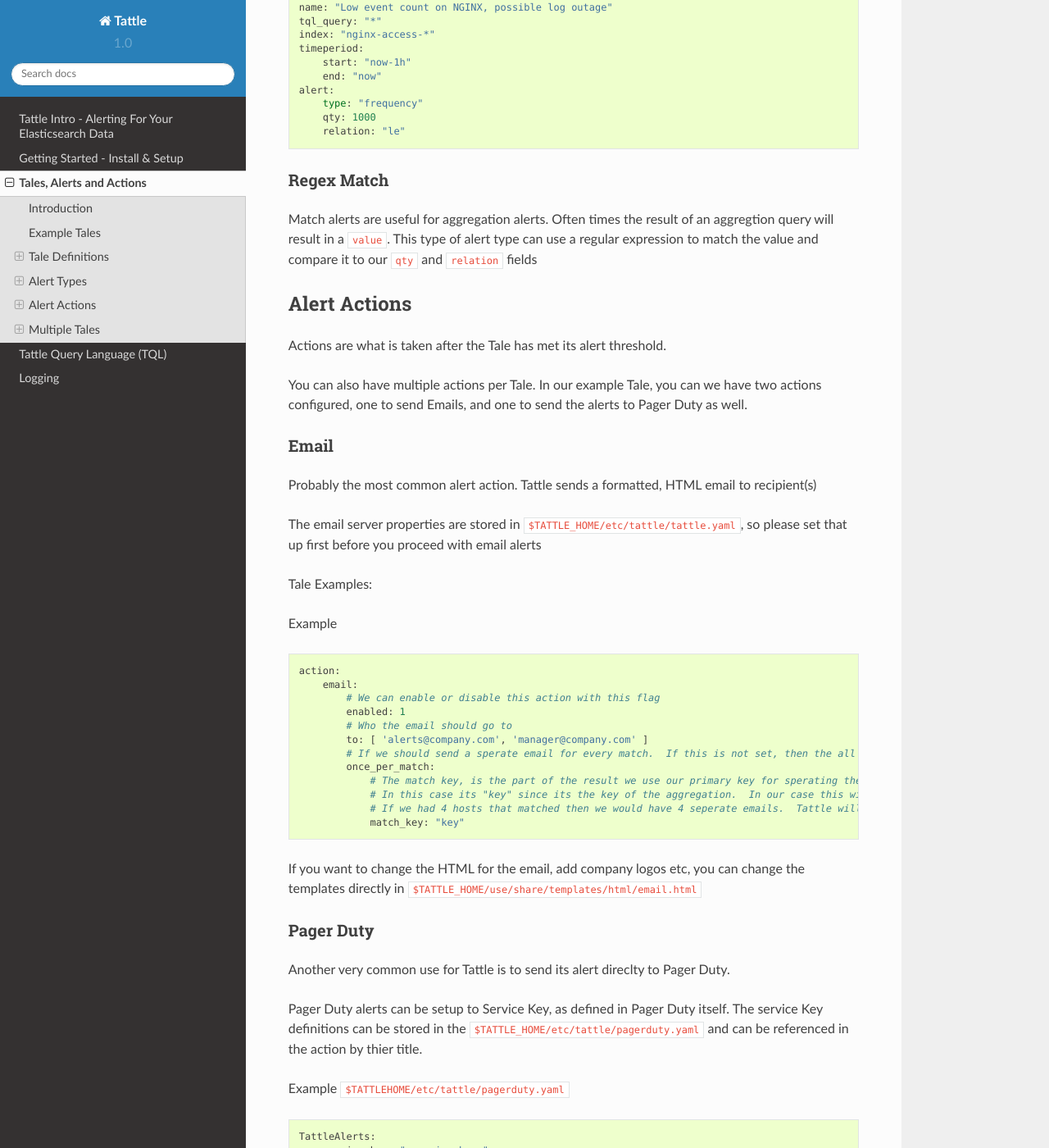
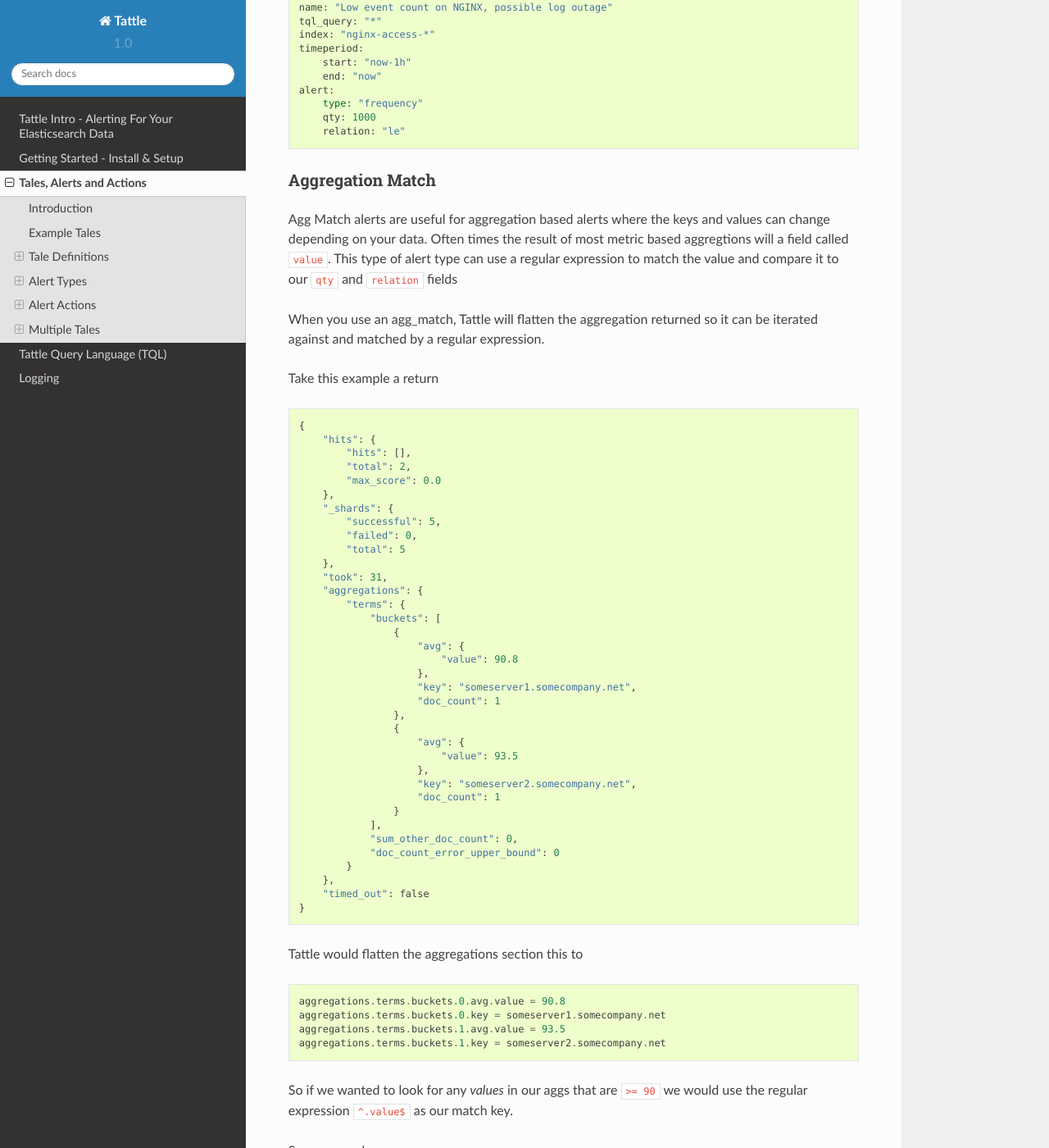
Before and after one commit to nickmaccarthy/Tattle, a Sphinx documentation site: the page built from docs/tales.rst, in a window 1280 px wide and 1400 px high, scrolled down 6514 px. Shown: the whole window at 82% size. Built offline with Sphinx 7.4.7 and the Read the Docs theme 2.0.0, drawn with Linux system fonts in a browser that asks for light colours; some of the changed text lies outside the part shown.

Commit message:
agg_mach documentation

```diff
--- a/docs/tales.rst
+++ b/docs/tales.rst
@@ -145,7 +145,7 @@
         * ``eq``, ``=`` - Equal To
         * ``ne``, ``!=`` - Not Equal To
         * ``lt``, ``<`` - Less Than
-        * '``gt``, ``>`` - Greater Than
+        * ``gt``, ``>`` - Greater Than
         * ``le``, ``<=`` - Less Than or Equal To
         * ``ge``, ``>=`` - Greater Than or Equal To
 
@@ -243,9 +243,78 @@
         relation: "le"
 
 
-Regex Match
-~~~~~~~~~~~
-Match alerts are useful for aggregation alerts.  Often times the result of an aggregtion query will result in a ``value``.  This type of alert type can use a regular expression to match the value and compare it to our ``qty`` and ``relation`` fields
+Aggregation Match
+~~~~~~~~~~~~~~~~~~
+Agg Match alerts are useful for aggregation based alerts where the keys and values can change depending on your data.  Often times the result of most metric based aggregtions will a field called ``value``.  This type of alert type can use a regular expression to match the value and compare it to our ``qty`` and ``relation`` fields
+
+When you use an agg_match, Tattle will flatten the aggregation returned so it can be iterated against and matched by a regular expression.
+
+Take this example a return
+::
+    {
+        "hits": {
+            "hits": [],
+            "total": 2,
+            "max_score": 0.0
+        },
+        "_shards": {
+            "successful": 5,
+            "failed": 0,
+            "total": 5
+        },
+        "took": 31,
+        "aggregations": {
+            "terms": {
+                "buckets": [
+                    {
+                        "avg": {
+                            "value": 90.8
+                        },
+                        "key": "someserver1.somecompany.net",
+                        "doc_count": 1
+                    },
+                    {
+                        "avg": {
+                            "value": 93.5
+                        },
+                        "key": "someserver2.somecompany.net",
+                        "doc_count": 1
+                    }
+                ],
+                "sum_other_doc_count": 0,
+                "doc_count_error_upper_bound": 0
+            }
+        },
+        "timed_out": false
+    }
+
+Tattle would flatten the aggregations section this to
+::
+    aggregations.terms.buckets.0.avg.value = 90.8
+    aggregations.terms.buckets.0.key = someserver1.somecompany.net
+    aggregations.terms.buckets.1.avg.value = 93.5
+    aggregations.terms.buckets.1.key = someserver2.somecompany.net
+
+
+So if we wanted to look for any `values` in our aggs that are ``>= 90`` we would use the regular expression ``^.value$`` as our match key.
+
+Some examples
+
+Basic example where we look for any `value` that is ``>=`` `90`
+::
+    alert:
+        type: "agg_match"
+        field: '^.*value$'
+        relation: ">="
+        qty: 90
+
+Or if we wanted to only look at only the first bucket, for a value ``>= 20``
+::
+    alert:
+        type: "agg_match"
+        field: '^\.buckets\.0.*value$'
+        relation: ">="
+        qty: 20
 
 
 Alert Actions
```
Also changed, not shown: 5 other files.
